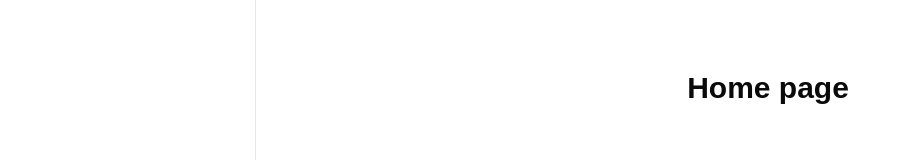
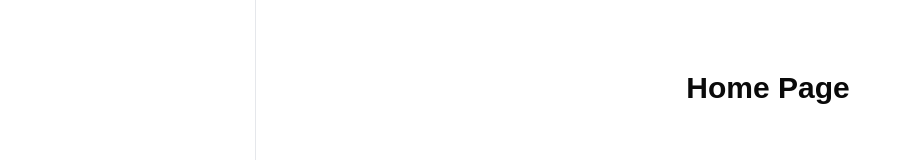
Before and after one commit to EthanSantos/Pyro-AI, a Next.js app in the folder frontend/: page / in a window 1280 px wide. Shown: the part 304-464 px from the top of the page, without its empty margins (0-912 px from the left). Built offline with nearby package versions, Linux system fonts and the light colour scheme.

Commit message:
test deployment

```diff
--- a/frontend/src/app/page.tsx
+++ b/frontend/src/app/page.tsx
@@ -7,7 +7,7 @@ export default function Home() {
   return (
     <div className="min-h-screen flex flex-col items-center justify-center p-8">
       <h1 className="text-3xl font-bold mb-4">
-        Home page
+        Home Page
       </h1>
     </div>
   );
```
